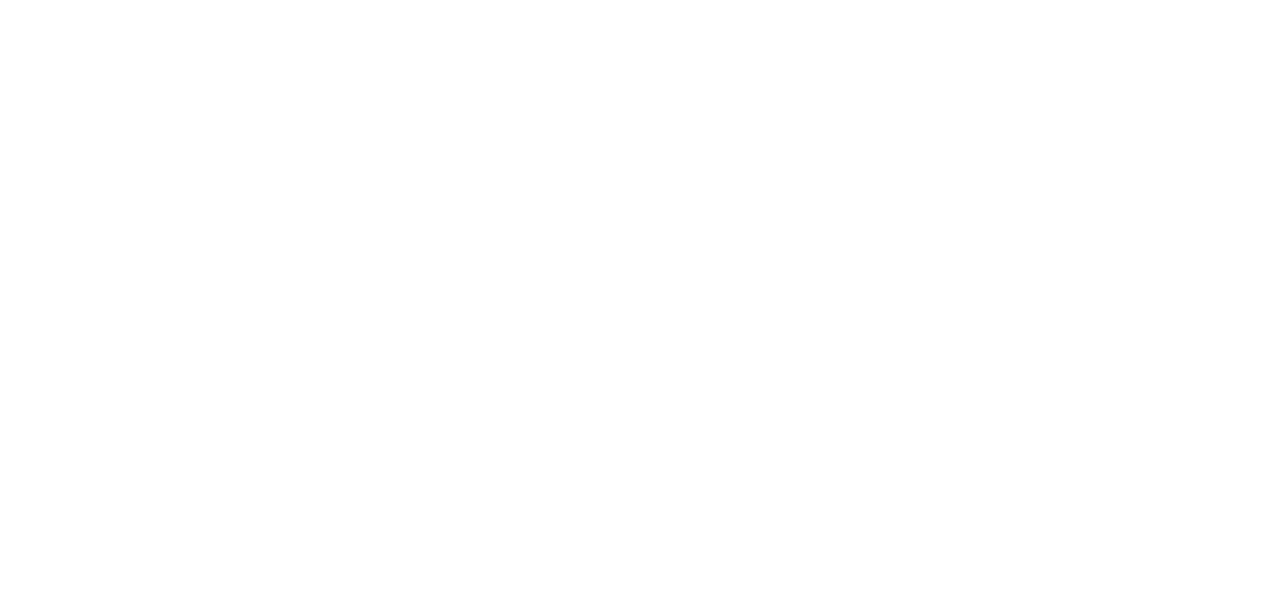
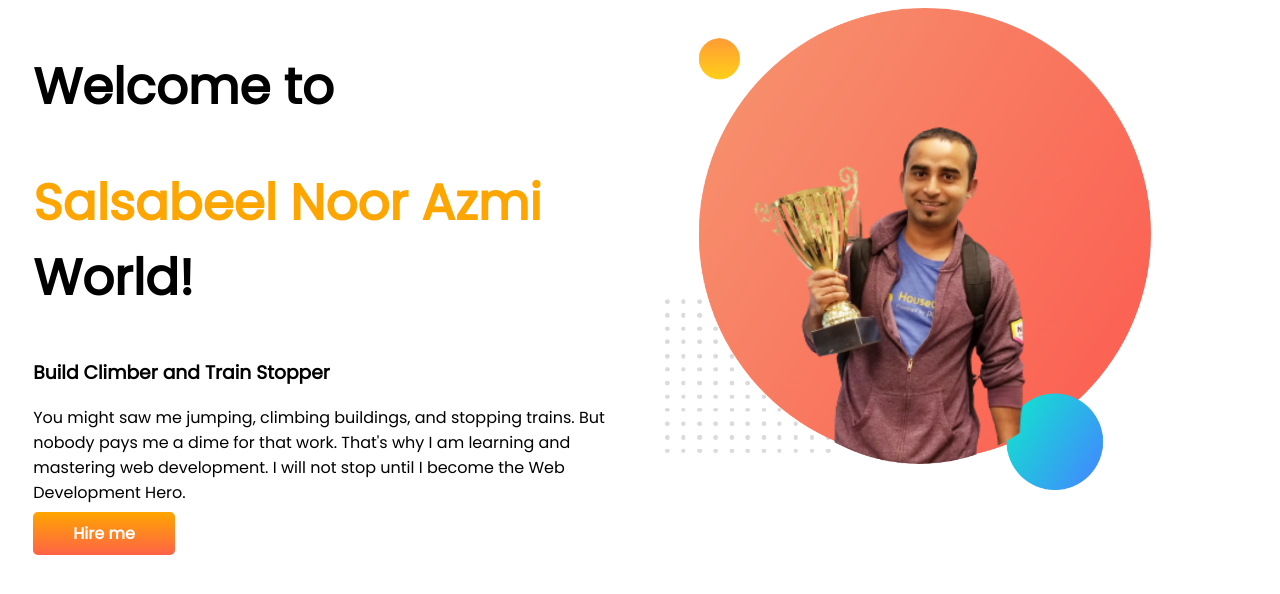
Before and after one commit to salsabeelnoor/developer-portfolio, a plain HTML site: page index.html in a window 1280 px wide. Drawn offline with Linux system fonts and the light colour scheme.

Commit message:
first half done

```diff
--- a/index.html
+++ b/index.html
@@ -5,9 +5,24 @@
     <meta http-equiv="X-UA-Compatible" content="IE=edge">
     <meta name="viewport" content="width=device-width, initial-scale=1.0">
     <title>Azmi Portfolio</title>
+    <link rel="preconnect" href="https://fonts.googleapis.com">
+    <link rel="preconnect" href="https://fonts.gstatic.com" crossorigin>
+    <link href="https://fonts.googleapis.com/css2?family=Poppins&display=swap" rel="stylesheet">
     <link rel="stylesheet" href="style.css">
 </head>
 <body>
 
+    <section>
+        <div class="half-width">
+            <h1>Welcome to</h1>
+            <h1><span class="orange-color">Salsabeel Noor Azmi</span> World!</h1>
+            <h3>Build Climber and Train Stopper</h3>
+            <p>You might saw me jumping, climbing buildings, and stopping trains. But nobody pays me a dime for that work. That's why I am learning and mastering web development. I will not stop until I become the Web Development Hero.</p>
+            <a class="link-btn" target="_blank" href="https://www.facebook.com/profile.php?id=100010067490201">Hire me</a>
+        </div>
+        <div class="half-width">
+            <img src="images/my-bg2.png" alt="">
+        </div>
+    </section>
 </body>
 </html>
--- a/style.css
+++ b/style.css
@@ -0,0 +1,28 @@
+body{
+    font-family: 'Poppins', sans-serif;
+}
+h1{
+    font-size: 50px;
+}
+.orange-color{
+    color: orange;
+}
+section{
+    display: flex;
+}
+.half-width{
+    width: 50%;
+    padding-left: 2%;
+}
+.half-width img{
+    width: 80%;
+}
+.link-btn{
+    text-decoration: none;
+    background-image: linear-gradient(orange, tomato);
+    padding: 10px 40px;
+    border-radius: 5px;
+    color: white;
+    font-weight: 700;
+
+}
```
Also changed, not shown: images/dream-bg.png (added), images/exp-bg.png (added), images/jhankar.png (added), images/jhankar2.png (added), images/my-bg.png (added), images/my-bg2.png (added), images/top-banner.png (added), showOff/trophy-removebg-preview.png (added), 7 other files.
